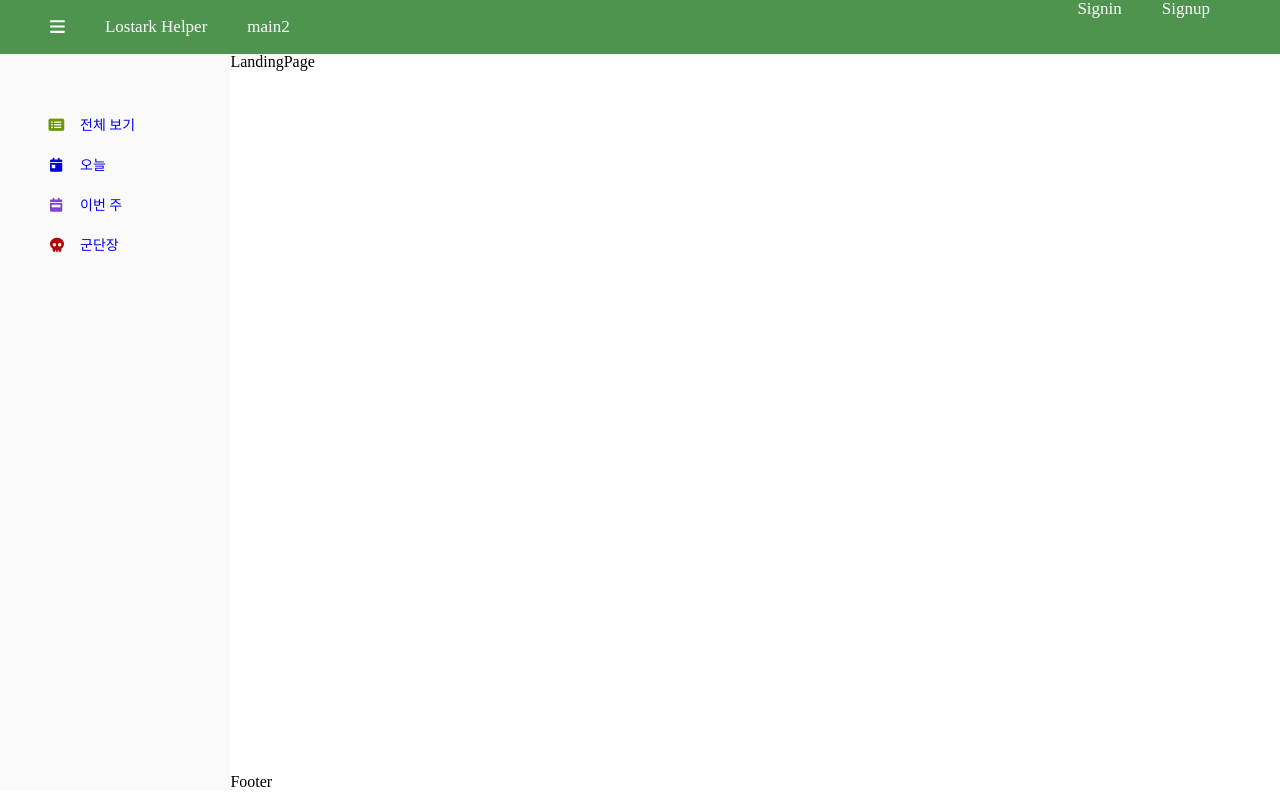
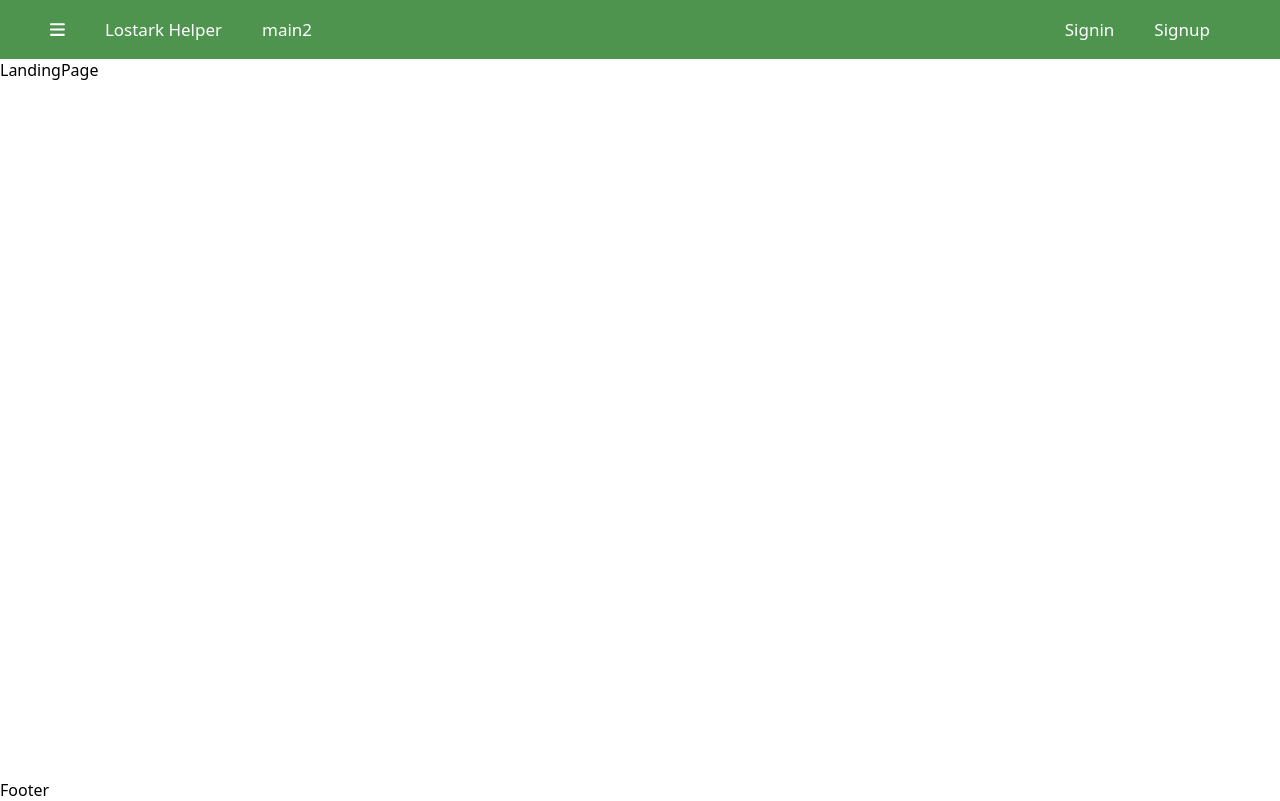
Before and after one commit to run3go/lostark-helper, a React (Create React App) app in the folder client/: page / in a window 1280 px wide. Built offline with nearby package versions, Linux system fonts and the light colour scheme; no server answers.

Commit message:
feat: sidenavbar on/off

```diff
--- a/client/package.json
+++ b/client/package.json
@@ -3,6 +3,8 @@
   "version": "0.1.0",
   "private": true,
   "dependencies": {
+    "@fortawesome/free-solid-svg-icons": "^6.2.0",
+    "@fortawesome/react-fontawesome": "^0.2.0",
     "@testing-library/jest-dom": "^5.16.5",
     "@testing-library/react": "^13.3.0",
     "@testing-library/user-event": "^13.5.0",
@@ -18,8 +20,6 @@
     "redux": "^4.2.0",
     "redux-promise": "^0.6.0",
     "redux-thunk": "^2.4.1",
-    "styled-components": "^5.3.5",
-    "styled-reset": "^4.4.2",
     "web-vitals": "^2.1.4"
   },
   "scripts": {
--- a/client/src/components/App.js
+++ b/client/src/components/App.js
@@ -1,7 +1,5 @@
-import React, { Suspense } from "react";
+import React, { Suspense, useRef } from "react";
 import { Routes, Route } from "react-router-dom";
-import { createGlobalStyle } from "styled-components";
-import reset from "styled-reset";
 
 import Auth from "../hoc/auth";
 
@@ -12,23 +10,16 @@ import LandingPage from "../pages/LandingPage/LandingPage";
 import LoginPage from "../pages/LoginPage/LoginPage";
 import RegisterPage from "../pages/RegisterPage/RegisterPage";
 
-const GlobalStyle = createGlobalStyle`
-${reset}
-.text_link {
-  text-decoration: none;
-}
-`;
-
 export default function App() {
+  const sideNavBarRef = useRef();
   const AuthLandingPage = Auth(LandingPage, null);
   const AuthLoginPage = Auth(LoginPage, false);
   const AuthRegisterPage = Auth(RegisterPage, false);
   return (
     <Suspense fallback={<div>Loading...</div>}>
-      <GlobalStyle />
-      <TopBar />
+      <TopBar ref={sideNavBarRef} />
       <div style={{ display: "flex" }}>
-        <SideBar />
+        <SideBar ref={sideNavBarRef} />
         <div
           style={{
             display: "flex",
--- a/client/src/components/SideBar/SideBar.js
+++ b/client/src/components/SideBar/SideBar.js
@@ -1,12 +1,10 @@
-import React, { useRef } from "react";
-import { Link, useNavigate } from "react-router-dom";
+import React, { forwardRef } from "react";
+import { Link } from "react-router-dom";
 import styles from "./SideBar.module.scss";
 
-function SideBar() {
-  const sideNavBar = useRef();
-  const navigate = useNavigate();
+const SideBar = React.forwardRef((props, ref) => {
   return (
-    <div className={styles.snb} ref={sideNavBar}>
+    <div className={styles.snb} ref={ref}>
       <ul className={styles.snb_list}>
         <li className={styles.snb_menu}>
           <Link to={"/"}>
@@ -31,6 +29,6 @@ function SideBar() {
       </ul>
     </div>
   );
-}
+});
 
 export default SideBar;
--- a/client/src/components/SideBar/SideBar.module.scss
+++ b/client/src/components/SideBar/SideBar.module.scss
@@ -11,9 +11,11 @@
 }
 
 .snb {
-  width: 18%;
+  overflow-x: hidden;
+  width: 0;
   padding-top: 50px;
   background-color: rgb(250, 250, 250);
+  transition: ease 0.2s;
 
   .snb_list {
     .snb_menu {
@@ -48,6 +50,7 @@
       a {
         display: block;
         height: 100%;
+        overflow: hidden;
       }
 
       span {
--- a/client/src/components/TopBar/Sections/LeftMenu.js
+++ b/client/src/components/TopBar/Sections/LeftMenu.js
@@ -1,23 +1,39 @@
-import React from "react";
+import React, { useState, forwardRef } from "react";
 import { Link } from "react-router-dom";
 import { FontAwesomeIcon } from "@fortawesome/react-fontawesome";
 import { faBars } from "@fortawesome/free-solid-svg-icons";
 import styles from "./topbar.module.scss";
 
-function LeftMenu() {
+const LeftMenu = forwardRef((props, ref) => {
+  const [toggleSnb, setToggleSnb] = useState(false);
+
+  const closeSideNavBar = () => {
+    setToggleSnb(false);
+    console.log("close");
+    ref.current.style.width = "0";
+  };
+
+  const openSideNavBar = () => {
+    setToggleSnb(true);
+    console.log("open");
+    ref.current.style.width = "18%";
+  };
   return (
     <div className={styles.header_left}>
-      <Link className={`${styles.nav_btn}`} to="/">
+      <button
+        onClick={toggleSnb ? closeSideNavBar : openSideNavBar}
+        className={`${styles.nav_menu} ${styles.nav_btn}`}
+      >
         <FontAwesomeIcon icon={faBars} />
-      </Link>
-      <Link className={`${styles.nav_btn}`} to="/">
+      </button>
+      <Link className={`${styles.nav_menu}`} to="/">
         Lostark Helper
       </Link>
-      <Link className={`${styles.nav_btn}`} to="/">
+      <Link className={`${styles.nav_menu}`} to="/">
         main2
       </Link>
     </div>
   );
-}
+});
 
 export default LeftMenu;
--- a/client/src/components/TopBar/Sections/RightMenu.js
+++ b/client/src/components/TopBar/Sections/RightMenu.js
@@ -19,11 +19,11 @@ function RightMenu() {
   const user = useSelector((state) => state.user);
   if (user.userData && !user.userData.isAuth) {
     return (
-      <div className={styles.menu_right}>
-        <Link className={`${styles.nav_btn}`} to="/login">
+      <div className={styles.header_right}>
+        <Link className={`${styles.nav_menu}`} to="/login">
           Signin
         </Link>
-        <Link className={`${styles.nav_btn}`} to="/register">
+        <Link className={`${styles.nav_menu}`} to="/register">
           Signup
         </Link>
       </div>
@@ -31,7 +31,7 @@ function RightMenu() {
   } else {
     return (
       <div className={styles.header_right}>
-        <Link onClick={logoutHandler} className={`${styles.nav_btn}`} to="/">
+        <Link onClick={logoutHandler} className={`${styles.nav_menu}`} to="/">
           Logout
         </Link>
       </div>
--- a/client/src/components/TopBar/Sections/topbar.module.scss
+++ b/client/src/components/TopBar/Sections/topbar.module.scss
@@ -12,6 +12,11 @@
   }
 
   .nav_btn {
+    background: none;
+    cursor: pointer;
+  }
+
+  .nav_menu {
     position: relative;
     margin: 12px 20px 12px 0;
     padding: 6px 10px;
--- a/client/src/components/TopBar/TopBar.js
+++ b/client/src/components/TopBar/TopBar.js
@@ -1,15 +1,15 @@
-import React from "react";
+import React, { forwardRef } from "react";
 import LeftMenu from "./Sections/LeftMenu";
 import RightMenu from "./Sections/RightMenu";
 import styles from "./Sections/topbar.module.scss";
 
-function TopBar() {
+const TopBar = forwardRef((props, ref) => {
   return (
     <div className={styles.header}>
-      <LeftMenu />
+      <LeftMenu ref={ref} />
       <RightMenu />
     </div>
   );
-}
+});
 
 export default TopBar;
```
Also changed, not shown: 1 other file (tests, documents, lock files or other folders).
